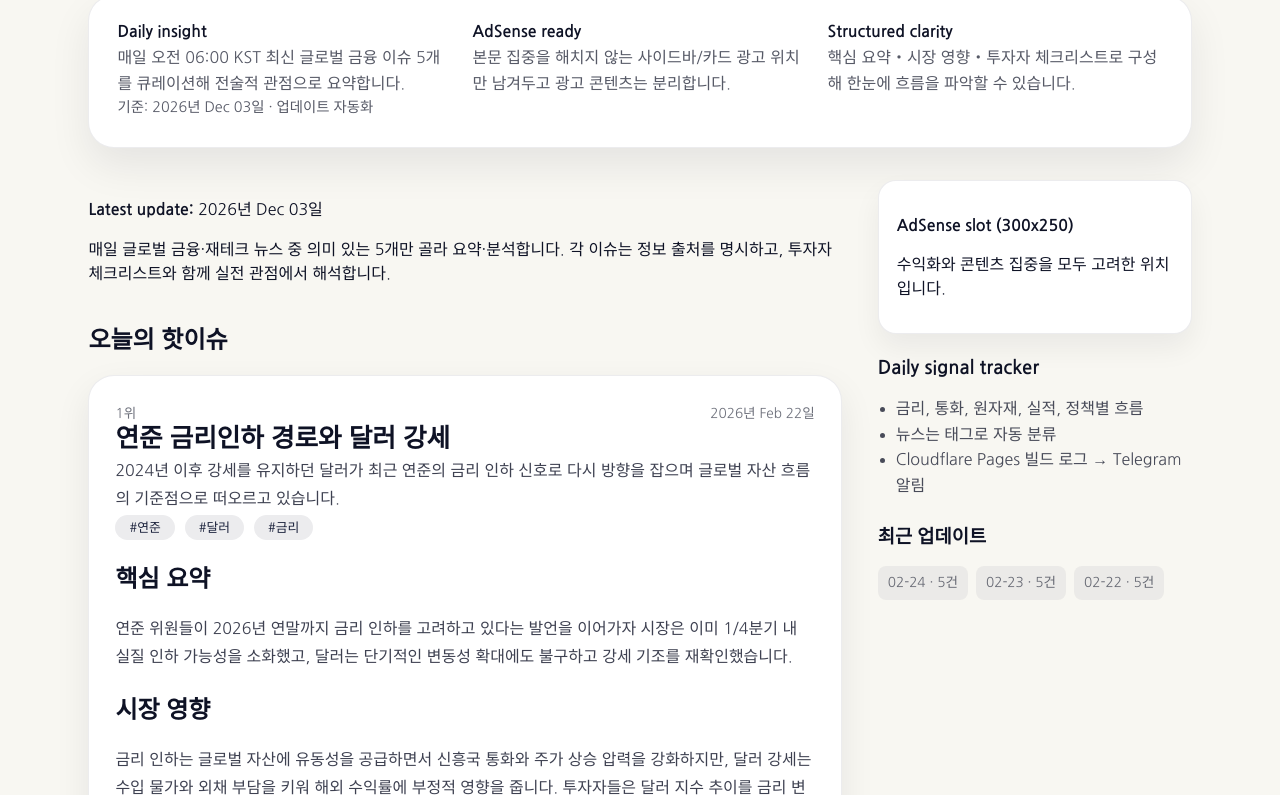
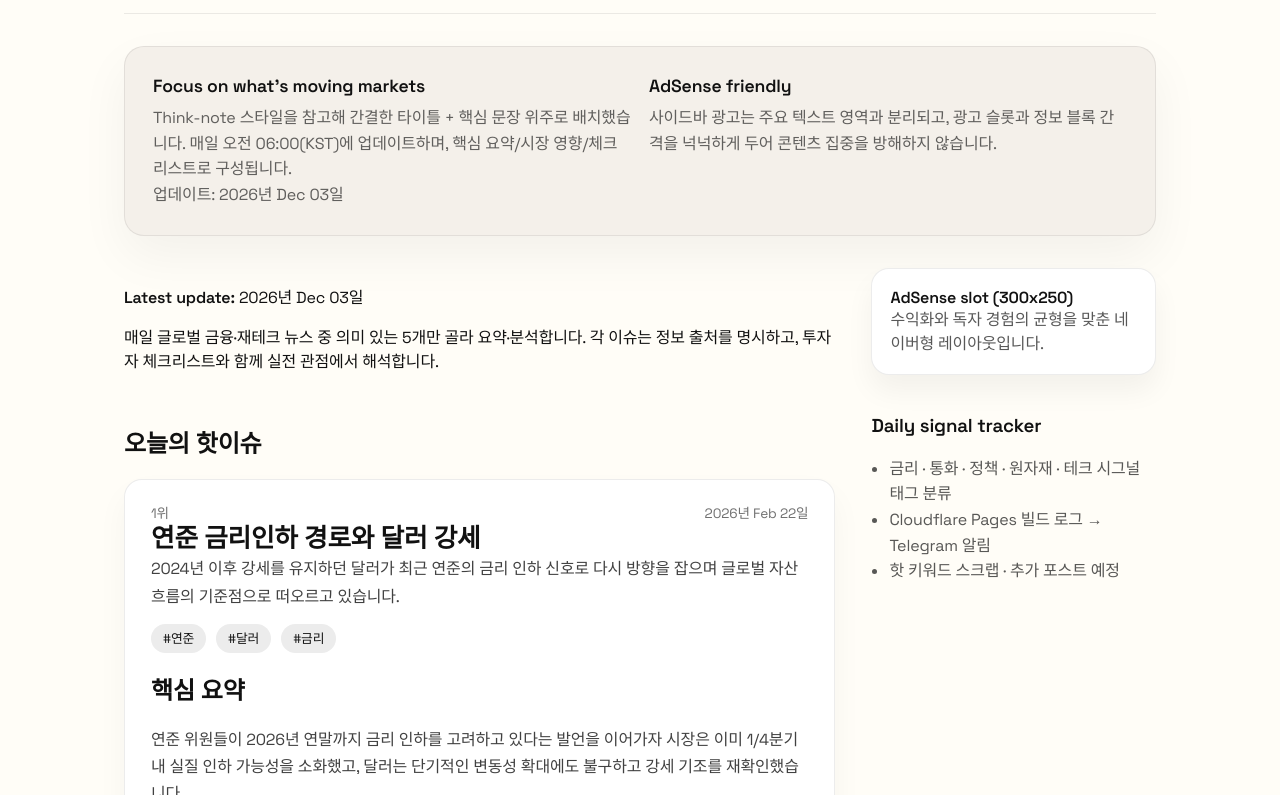
Before and after one commit to heyqbot/martin-finance-hot-issues-blog, an Eleventy site: page src/index.md in a window 1280 px wide. Shown: the part 122-917 px from the top of the page. Built offline with nearby package versions, Linux system fonts and the light colour scheme; Eleventy itself is replaced by a stand-in of ours; files that its build step writes are made by us from their sources.

Commit message:
feat: emulate think-note header and grid

```diff
--- a/src/_includes/layouts/base.njk
+++ b/src/_includes/layouts/base.njk
@@ -9,7 +9,7 @@
   <link rel="canonical" href="{{ site.url }}" />
   <link rel="preconnect" href="https://fonts.googleapis.com" />
   <link rel="preconnect" href="https://fonts.gstatic.com" crossorigin />
-  <link href="https://fonts.googleapis.com/css2?family=Nanum+Gothic:wght@400;600;700&family=Inter:wght@400;500;600&display=swap" rel="stylesheet" />
+  <link href="https://fonts.googleapis.com/css2?family=Space+Grotesk:wght@400;500;600&family=Nanum+Gothic:wght@400;600&display=swap" rel="stylesheet" />
   <meta property="og:title" content="{{ site.title }}" />
   <meta property="og:description" content="{{ site.description }}" />
   <meta property="og:type" content="website" />
@@ -19,116 +19,106 @@
   <meta name="twitter:site" content="@martin" />
   <style>
     :root {
-      font-family: 'Nanum Gothic', 'Inter', system-ui, sans-serif;
-      background-color: #f8f7f2;
-      color: #0e1225;
+      font-family: 'Space Grotesk', 'Nanum Gothic', system-ui, sans-serif;
+      background-color: #fffdf7;
+      color: #111111;
+      letter-spacing: -0.01em;
       scroll-behavior: smooth;
     }
     * { box-sizing: border-box; }
     body {
       margin: 0;
       min-height: 100vh;
-      background: #f8f7f2;
+      background: #fffdf7;
     }
     .app-shell {
-      max-width: 1180px;
+      max-width: 1080px;
       margin: 0 auto;
-      padding: 36px clamp(16px, 3vw, 40px) 56px;
+      padding: 36px 24px 60px;
     }
     header {
       display: flex;
-      flex-wrap: wrap;
       align-items: center;
       justify-content: space-between;
+      flex-wrap: wrap;
       gap: 16px;
+      padding-bottom: 24px;
+      border-bottom: 1px solid rgba(0,0,0,0.08);
     }
-    .brand-group {
-      display: flex;
-      flex-direction: column;
-    }
-    header h1 {
+    .brand-group h1 {
       margin: 0;
-      font-size: clamp(2.4rem, 3vw, 3rem);
-      letter-spacing: -0.02em;
+      font-size: clamp(2rem, 3vw, 2.6rem);
+      font-weight: 600;
     }
     .tagline {
-      color: rgba(14,18,37,0.65);
+      margin: 4px 0 0;
+      color: rgba(17,17,17,0.6);
       font-size: 0.95rem;
-      margin-top: 6px;
     }
     nav {
       display: flex;
-      gap: 16px;
+      gap: 20px;
       font-size: 0.95rem;
     }
     nav a {
-      color: #0e1225;
-      font-weight: 600;
+      color: #111111;
       text-decoration: none;
+      font-weight: 500;
       padding-bottom: 4px;
       border-bottom: 2px solid transparent;
     }
-    nav a:hover,
-    nav a.active {
-      border-color: #0e1225;
+    nav a.active,
+    nav a:hover {
+      border-color: #111111;
     }
-    .hero,
-    .hero-detail {
-      background: #ffffff;
-      border-radius: 26px;
-      border: 1px solid rgba(14,18,37,0.08);
+    .hero {
+      margin-top: 32px;
+      background: #f4f0ea;
+      border-radius: 20px;
       padding: 28px;
-      box-shadow: 0 18px 40px rgba(14,18,37,0.08);
-      margin-bottom: 32px;
+      border: 1px solid rgba(17,17,17,0.08);
+      box-shadow: 0 20px 50px rgba(0,0,0,0.05);
+      display: flex;
+      justify-content: space-between;
+      gap: 18px;
+      flex-wrap: wrap;
     }
-    .hero-grid {
-      display: grid;
-      grid-template-columns: repeat(auto-fit, minmax(220px, 1fr));
-      gap: 20px;
+    .hero-rating {
+      flex: 1;
+      min-width: 220px;
     }
-    .hero-card strong {
+    .hero-rating strong {
       display: block;
-      font-size: 1rem;
-      margin-bottom: 6px;
-      color: #0e1225;
+      font-size: 1.1rem;
+      margin-bottom: 8px;
     }
-    .hero-card p {
+    .hero-rating p {
       margin: 0;
-      color: rgba(14,18,37,0.7);
+      color: rgba(17,17,17,0.65);
       line-height: 1.6;
     }
-    .hero-meta {
-      font-size: 0.9rem;
-      color: rgba(14,18,37,0.65);
-      margin-top: 12px;
-    }
     .layout-grid {
+      margin-top: 32px;
       display: grid;
-      grid-template-columns: minmax(0, 2.4fr) minmax(260px, 1fr);
+      grid-template-columns: minmax(0, 2.5fr) minmax(260px, 1fr);
       gap: clamp(28px, 3vw, 36px);
     }
     main {
       display: flex;
       flex-direction: column;
-      gap: 0;
+      gap: 16px;
     }
     .issue-card {
+      padding: 22px 26px;
+      border-radius: 18px;
+      border: 1px solid rgba(17,17,17,0.08);
       background: #ffffff;
-      border-radius: 26px;
-      padding: 26px;
-      margin-bottom: 24px;
-      border: 1px solid rgba(14,18,37,0.08);
-      box-shadow: 0 14px 35px rgba(14,18,37,0.08);
+      box-shadow: 0 16px 32px rgba(0,0,0,0.04);
       transition: transform 0.3s ease, box-shadow 0.3s ease;
     }
     .issue-card:hover {
-      transform: translateY(-4px);
-      box-shadow: 0 22px 48px rgba(14,18,37,0.12);
-    }
-    .issue-card-content {
-      display: flex;
-      flex-direction: column;
-      gap: 12px;
+      transform: translateY(-3px);
+      box-shadow: 0 22px 36px rgba(0,0,0,0.08);
     }
     .issue-card h3 {
       margin: 0;
@@ -137,8 +127,8 @@
     }
     .issue-card p {
       margin: 0;
-      line-height: 1.75;
-      color: rgba(14,18,37,0.8);
+      line-height: 1.7;
+      color: rgba(17,17,17,0.8);
     }
     .issue-meta,
     .issue-source {
@@ -147,73 +137,64 @@
       justify-content: space-between;
       gap: 12px;
       font-size: 0.85rem;
-      color: rgba(14,18,37,0.6);
+      color: rgba(17,17,17,0.6);
     }
     .tags {
-      display:flex;
-      flex-wrap:wrap;
-      gap:10px;
+      margin-top: 14px;
+      display: flex;
+      flex-wrap: wrap;
+      gap: 10px;
     }
     .tag {
-      background: rgba(14,18,37,0.08);
+      background: rgba(17,17,17,0.08);
       border-radius: 999px;
-      padding: 6px 14px;
+      padding: 6px 12px;
       font-size: 0.8rem;
-      color: #1a213b;
+      color: #111111;
+    }
+    aside {
+      display: flex;
+      flex-direction: column;
+      gap: 20px;
     }
     .ad-slot {
-      margin-bottom: 24px;
+      padding: 18px;
+      border-radius: 18px;
+      border: 1px solid rgba(17,17,17,0.08);
       background: #ffffff;
-      border-radius: 18px;
-      border: 1px solid rgba(14,18,37,0.08);
-      padding: 18px;
-      box-shadow: 0 14px 28px rgba(14,18,37,0.06);
+      box-shadow: 0 16px 28px rgba(0,0,0,0.05);
     }
-    aside section {
-      margin-bottom: 22px;
+    .ad-slot p {
+      margin: 0;
+      color: rgba(17,17,17,0.7);
+      line-height: 1.5;
     }
-    aside ul {
+    aside section ul {
+      padding-left: 18px;
       margin: 0;
-      padding-left: 18px;
-      color: rgba(14,18,37,0.75);
+      color: rgba(17,17,17,0.7);
       line-height: 1.6;
     }
     footer {
-      margin-top: 60px;
+      margin-top: 46px;
       padding-top: 24px;
-      border-top: 1px solid rgba(14,18,37,0.12);
+      border-top: 1px solid rgba(17,17,17,0.12);
       display: flex;
       flex-wrap: wrap;
+      justify-content: space-between;
       gap: 12px;
-      justify-content: space-between;
       font-size: 0.85rem;
-      color: rgba(14,18,37,0.6);
+      color: rgba(17,17,17,0.6);
     }
     .privacy-links a {
-      color: #565b67;
+      color: rgba(17,17,17,0.6);
       text-decoration: none;
     }
-    .calendar-preview {
-      margin-top: 18px;
-      list-style: none;
-      padding: 0;
-      display: flex;
-      flex-wrap: wrap;
-      gap: 8px;
-      font-size: 0.85rem;
-      color: rgba(14,18,37,0.6);
-    }
-    .calendar-preview li {
-      background: rgba(14,18,37,0.05);
-      border-radius: 8px;
-      padding: 6px 10px;
-    }
-    @media (max-width: 960px) {
+    @media (max-width: 900px) {
       .layout-grid { grid-template-columns: 1fr; }
-      nav { justify-content: flex-start; }
       header { flex-direction: column; align-items: flex-start; }
-      main { order: 2; }
-      aside { order: 1; }
+      main, aside { order: unset; }
+      nav { order: 2; }
     }
   </style>
   <script type="application/ld+json">
@@ -244,20 +225,14 @@
       </nav>
     </header>
     <section class="hero" aria-label="Hero spotlight">
-      <div class="hero-grid">
-        <div class="hero-card">
-          <strong>Daily insight</strong>
-          <p>매일 오전 06:00 KST 최신 글로벌 금융 이슈 5개를 큐레이션해 전술적 관점으로 요약합니다.</p>
-          <p class="hero-meta">기준: {{ today.now | readableDate }} · 업데이트 자동화</p>
-        </div>
-        <div class="hero-card">
-          <strong>AdSense ready</strong>
-          <p>본문 집중을 해치지 않는 사이드바/카드 광고 위치만 남겨두고 광고 콘텐츠는 분리합니다.</p>
-        </div>
-        <div class="hero-card">
-          <strong>Structured clarity</strong>
-          <p>핵심 요약・시장 영향・투자자 체크리스트로 구성해 한눈에 흐름을 파악할 수 있습니다.</p>
-        </div>
+      <div class="hero-rating">
+        <strong>Focus on what's moving markets</strong>
+        <p>Think-note 스타일을 참고해 간결한 타이틀 + 핵심 문장 위주로 배치했습니다. 매일 오전 06:00(KST)에 업데이트하며, 핵심 요약/시장 영향/체크리스트로 구성됩니다.</p>
+        <p class="hero-meta">업데이트: {{ today.now | readableDate }}</p>
+      </div>
+      <div class="hero-rating">
+        <strong>AdSense friendly</strong>
+        <p>사이드바 광고는 주요 텍스트 영역과 분리되고, 광고 슬롯과 정보 블록 간격을 넉넉하게 두어 콘텐츠 집중을 방해하지 않습니다.</p>
       </div>
     </section>
     <div class="layout-grid">
@@ -266,23 +241,15 @@
       </main>
       <aside role="complementary">
         <div class="ad-slot" aria-label="AdSense slot">
-          <p><strong>AdSense slot (300x250)</strong></p>
-          <p>수익화와 콘텐츠 집중을 모두 고려한 위치입니다.</p>
+          <strong>AdSense slot (300x250)</strong>
+          <p>수익화와 독자 경험의 균형을 맞춘 네이버형 레이아웃입니다.</p>
         </div>
         <section aria-labelledby="why-updated">
           <h3 id="why-updated">Daily signal tracker</h3>
           <ul>
-            <li>금리, 통화, 원자재, 실적, 정책별 흐름</li>
-            <li>뉴스는 태그로 자동 분류</li>
+            <li>금리 · 통화 · 정책 · 원자재 · 테크 시그널 태그 분류</li>
             <li>Cloudflare Pages 빌드 로그 → Telegram 알림</li>
-          </ul>
-        </section>
-        <section aria-labelledby="recent-dates">
-          <h3 id="recent-dates">최근 업데이트</h3>
-          <ul class="calendar-preview">
-            <li>02-24 · 5건</li>
-            <li>02-23 · 5건</li>
-            <li>02-22 · 5건</li>
+            <li>핫 키워드 스크랩 · 추가 포스트 예정</li>
           </ul>
         </section>
       </aside>
```
